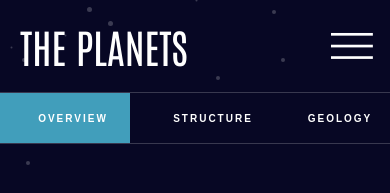
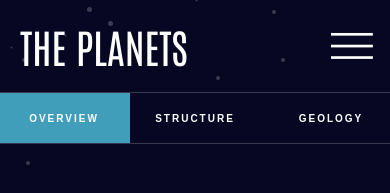
Before and after one commit to reymondar/planets-fact-size, a React (Create React App) app: page / in a window 390 px wide. Shown: the top 193 px of the page. Built offline with nearby package versions, Linux system fonts and the light colour scheme; a web font is replaced by a local one.

Commit message:
clean buttons

```diff
--- a/src/components/Data/PlanetData.css
+++ b/src/components/Data/PlanetData.css
@@ -37,7 +37,7 @@
   margin-right: 2em;
 }
 
-.planet-buttons :current {
+.planet-buttons:current {
   background-color: var(--mercury);
 }
 
@@ -101,9 +101,10 @@
 
   .planet-buttons button {
     display: block;
+    box-sizing: border-box;
     height: 100%;
     border: none;
-    padding: 0;
+    padding-right: 1.8rem;
     margin: 0;
     text-align: center;
     font-size:0;
```
